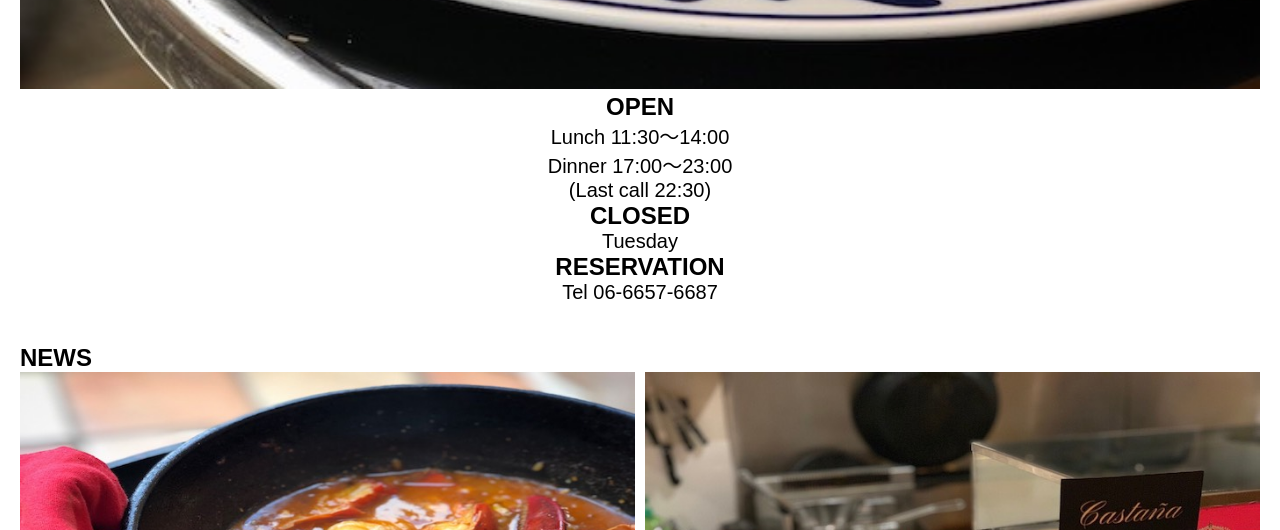
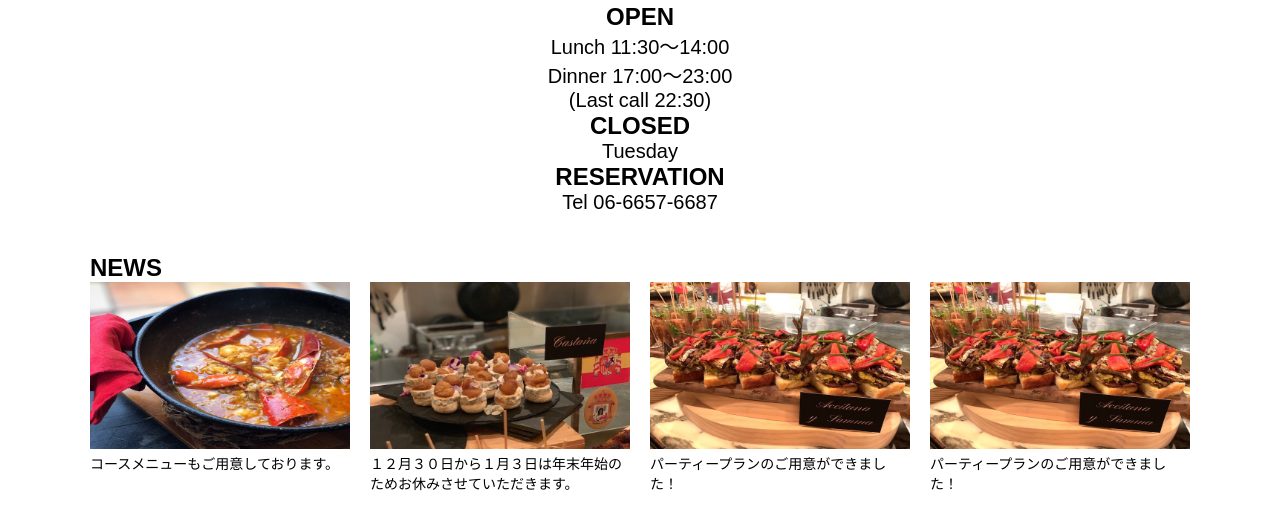
Before and after one commit to moetarou/piedra, a plain HTML site: page piedra-home.html in a window 1280 px wide. Shown: the part 848-1378 px from the top of the page. Drawn offline with Linux system fonts and the light colour scheme; a web font is replaced by a local one.

Commit message:
pc版の設定終了

```diff
--- a/piedra-home.css
+++ b/piedra-home.css
@@ -43,6 +43,7 @@ h1 {
 }
 
 nav {
+    grid-row: head;
     justify-self: center;
     align-self: end;
 }
@@ -103,7 +104,7 @@ section p {
 }
 
 #shop p {
-    font-size: 17px;
+
     text-align: center;
 }
 input {
@@ -134,3 +135,29 @@ footer p {
 #instagramIcon {
     font-size: 30px;
 }
+
+/* PC版の設定 */
+body {
+    grid-template-columns:
+                    0.2fr repeat(6,1fr) 0.2fr;
+    grid-column-gap: 5%;
+    grid-template-rows:
+                    [head]100px
+                    [title]auto
+                    [news]auto
+                    [shop]auto
+                    [sub]auto
+                    [foot]100px;
+}
+
+@media (min-width: 768px) {
+/* PC版：ヘッダー */
+section {
+
+    grid-template-columns: repeat(4, 1fr);
+    grid-column-gap: 20px;
+    column-gap:20px;
+}
+
+}
+/* PC版の設定終了 */
```
Also changed, not shown: piedra-home.html (+1 -2 lines), piedra-photo/S__1368078.jpg.
